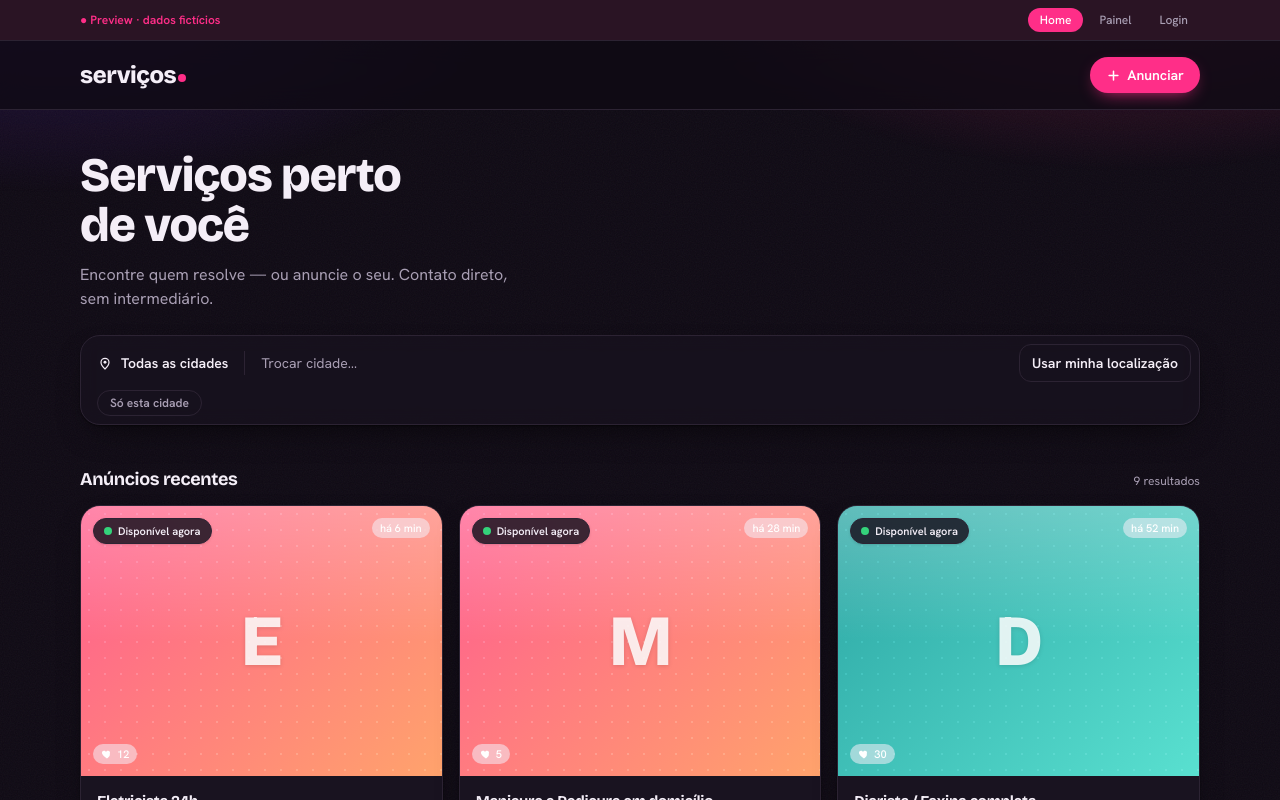
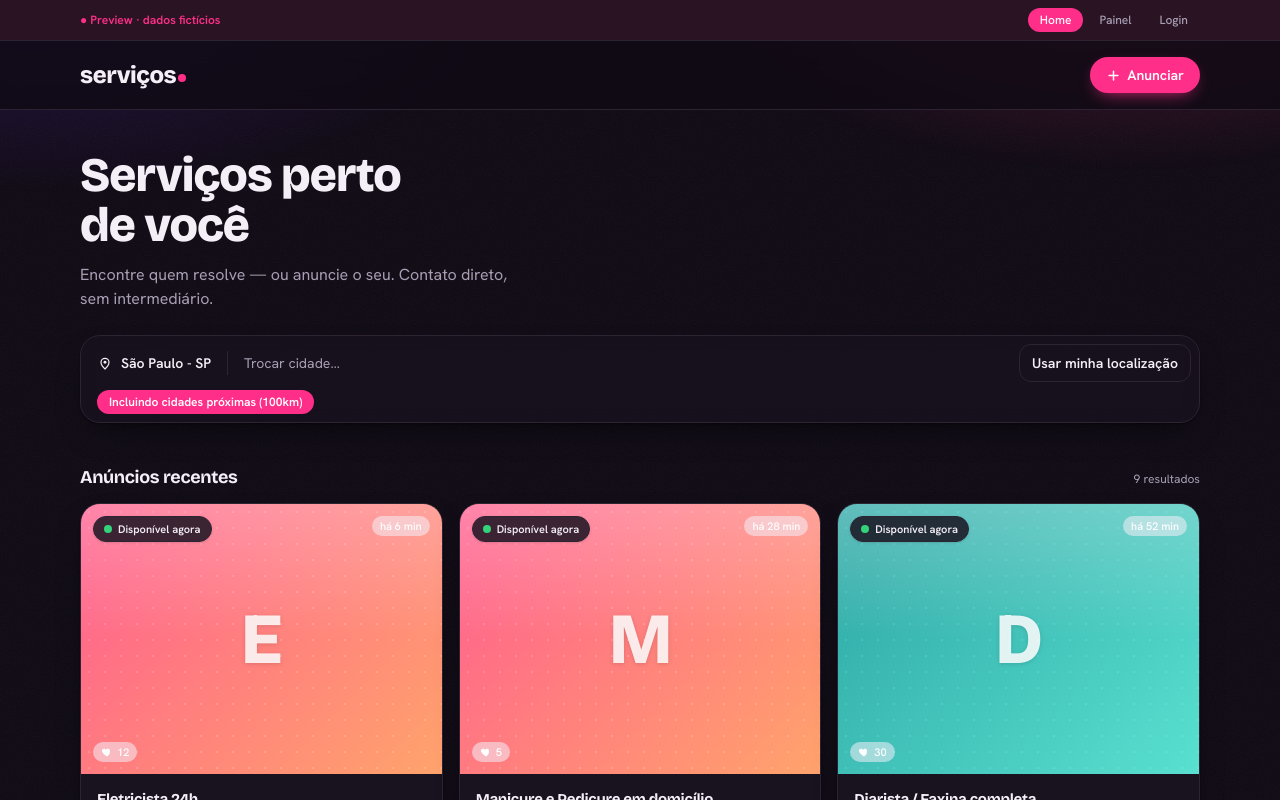
Before and after one commit to hipercompanycode/vitrine_vip, a Next.js app: page /preview in a window 1280 px wide. Shown: the top 800 px of the page. Built offline with nearby package versions, Linux system fonts and the light colour scheme.

Commit message:
chore(preview): HomeFilters com props

```diff
--- a/src/app/preview/page.tsx
+++ b/src/app/preview/page.tsx
@@ -25,7 +25,7 @@ export default function PreviewPage() {
             Encontre quem resolve — ou anuncie o seu. Contato direto, sem intermediário.
           </p>
           <div className="mt-5 sm:mt-6">
-            <HomeFilters />
+            <HomeFilters cityLabel="São Paulo - SP" nearby={true} />
           </div>
         </section>
 
```
